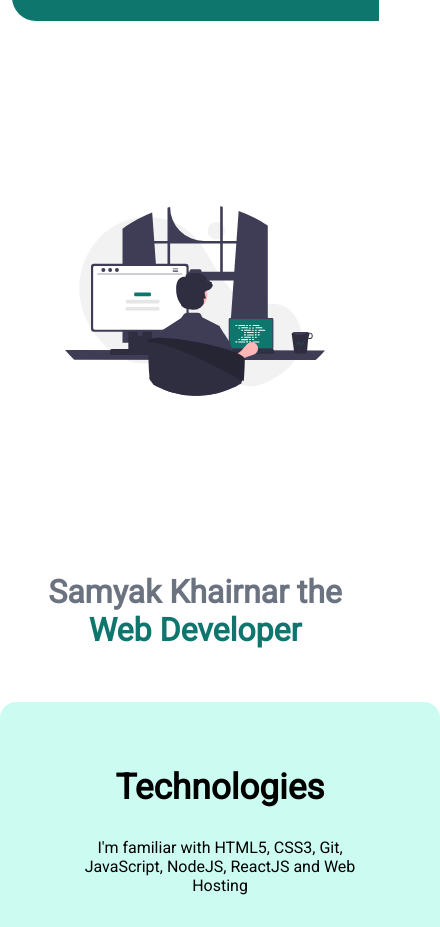
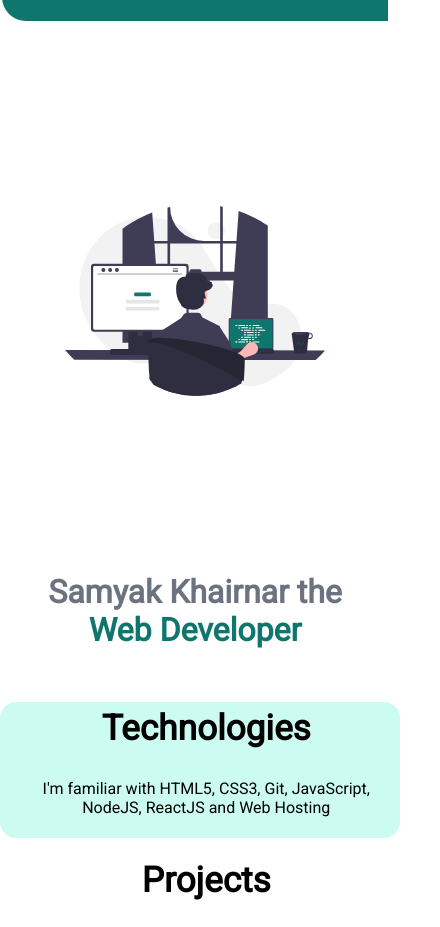
Before and after one commit to SamyakKhairnar/Portfolio-NeoG-Camp, a plain HTML site: page index.html in a window 390 px wide. Shown: the part 173-1100 px from the top of the page, 440 px wide, since content can reach past the window. Drawn offline with Linux system fonts and the light colour scheme.

Commit message:
Adding Responsiveness

```diff
--- a/styles.css
+++ b/styles.css
@@ -242,3 +242,16 @@ hr {
 .link .fa-brands:hover {
     color: #ffffff;
 }
+
+
+@media only screen and (max-width: 600px) {
+    .container,.footer {
+      width: 95%;
+    }
+    .section{
+        width: 100%;
+        padding: 5px;
+        font-size: medium;
+    }
+
+  }
```
